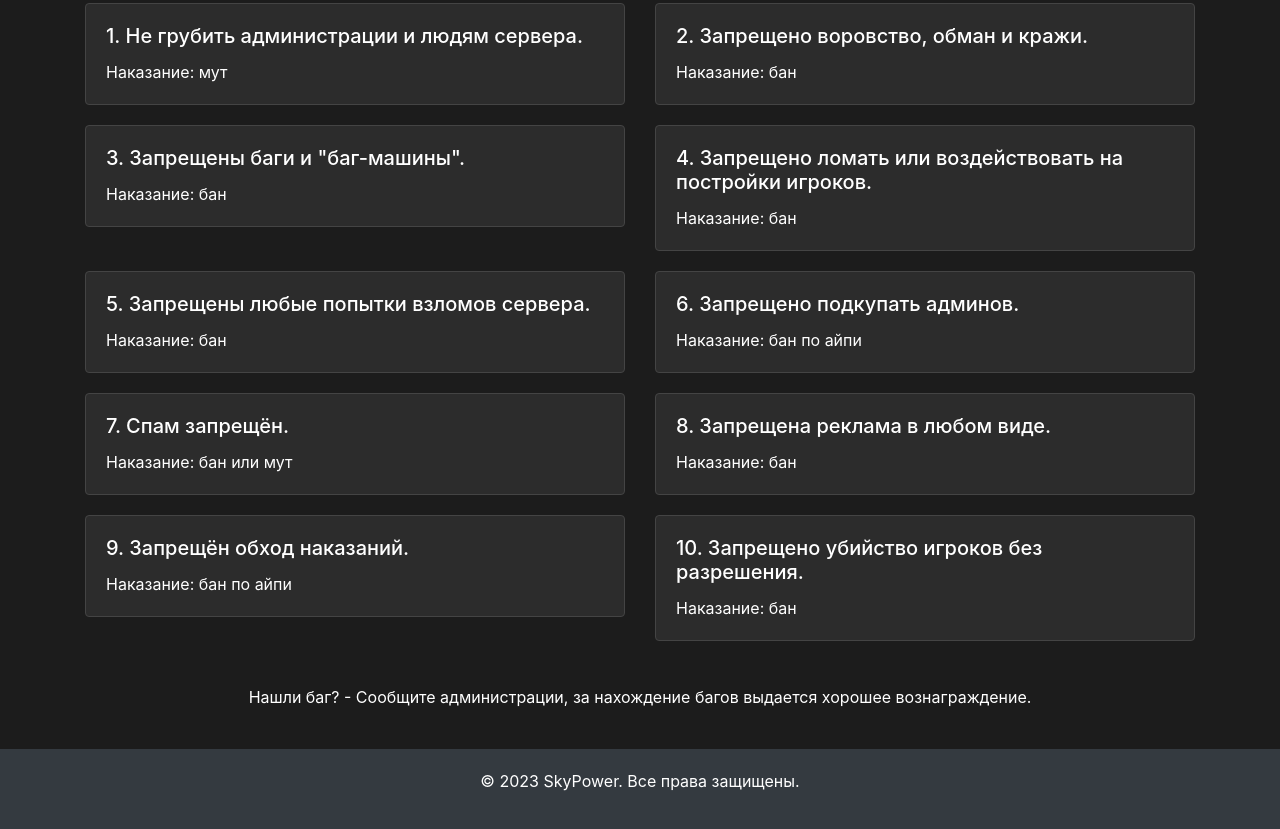
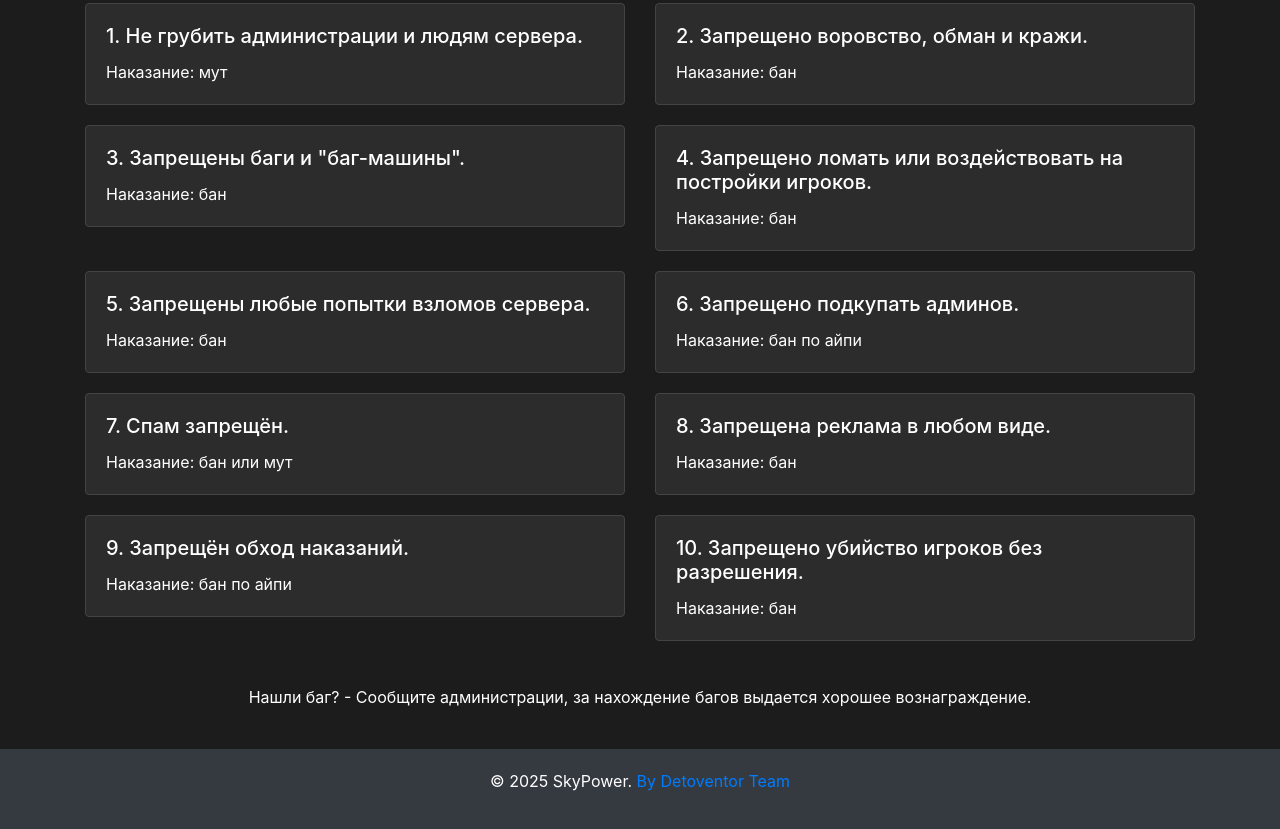
Before and after one commit to detoventor/skypower, a plain HTML site: page index.html in a window 1280 px wide. Shown: the part 907-1736 px from the top of the page. Drawn offline with nearby package versions, Linux system fonts and the light colour scheme.

Commit message:
Update index.html

```diff
--- a/index.html
+++ b/index.html
@@ -201,7 +201,7 @@
     <!-- Footer -->
     <footer class="footer text-center">
         <div class="container">
-            <p>&copy; 2023 SkyPower. Все права защищены.</p>
+            <p>&copy; 2025 SkyPower. <a href="detoventor.space">By Detoventor Team</a></p>
         </div>
     </footer>
 
```
